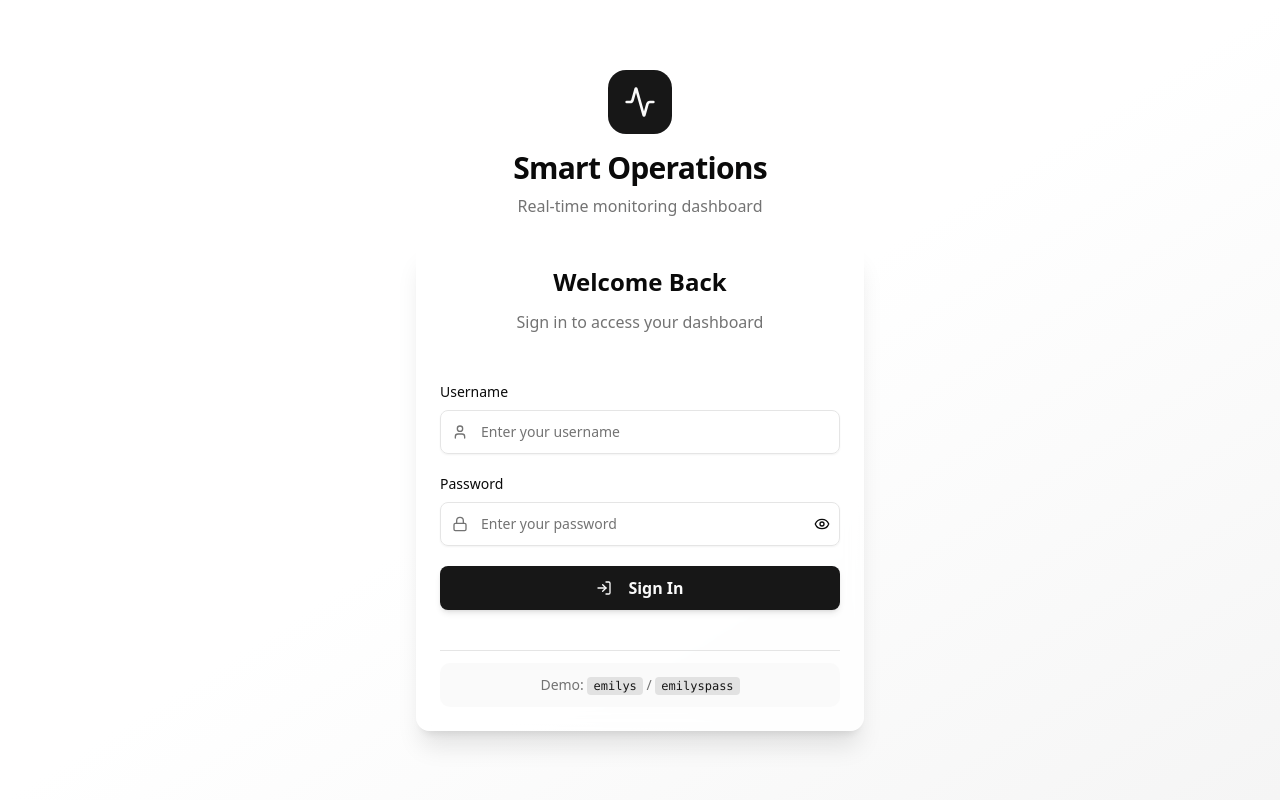
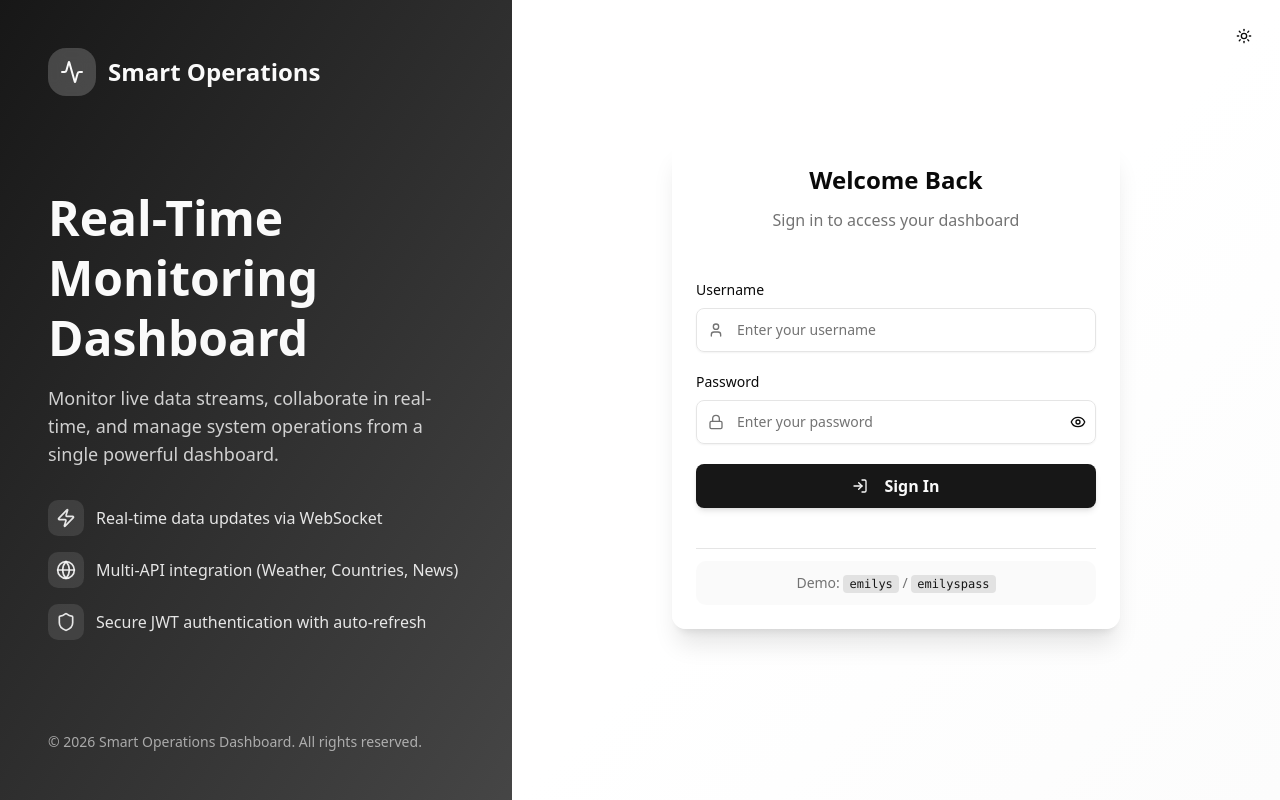
Before and after one commit to sammy429b/Smart_Operation_Dashboard, a React app: page /login in a window 1280 px wide. Built offline with nearby package versions, Linux system fonts and the light colour scheme; no server answers; the HTML template or start-up script is replaced by a standard one.

Commit message:
configured dark mode

```diff
--- a/src/app/App.tsx
+++ b/src/app/App.tsx
@@ -1,13 +1,14 @@
 import { RouterProvider } from 'react-router-dom';
 import { Toaster } from '@/components/ui/sonner';
+import { ThemeProvider } from '@/shared/components';
 import { router } from './router';
 
 function App() {
   return (
-    <>
+    <ThemeProvider>
       <RouterProvider router={router} />
       <Toaster position="top-right" richColors />
-    </>
+    </ThemeProvider>
   );
 }
 
--- a/src/app/layouts/AppLayout.tsx
+++ b/src/app/layouts/AppLayout.tsx
@@ -11,11 +11,15 @@ import {
   DropdownMenuSeparator,
   DropdownMenuTrigger,
 } from '@/components/ui/dropdown-menu';
-import { Activity, LogOut, User, Bell, Settings, Loader2 } from 'lucide-react';
+import { Activity, LogOut, User, Bell, Settings, Loader2, Menu } from 'lucide-react';
+import { useState } from 'react';
+import { Sheet, SheetContent, SheetTrigger } from '@/components/ui/sheet';
+import { ThemeToggle } from '@/shared/components';
 
 export function AppLayout() {
   const { user, logout } = useAuth();
   const navigate = useNavigate();
+  const [mobileMenuOpen, setMobileMenuOpen] = useState(false);
 
   // Validate session on page load/refresh
   const { isValidating } = useSessionValidator();
@@ -32,34 +36,47 @@ export function AppLayout() {
   // Show loading while validating session
   if (isValidating) {
     return (
-      <div className="min-h-screen flex items-center justify-center bg-background">
+      <div className="min-h-screen flex items-center justify-center bg-gradient-to-br from-background to-muted/30">
         <div className="flex flex-col items-center gap-4">
-          <Loader2 className="size-8 animate-spin text-primary" />
-          <p className="text-muted-foreground">Validating session...</p>
+          <div className="relative">
+            <div className="size-16 rounded-2xl bg-primary/10 flex items-center justify-center">
+              <Activity className="size-8 text-primary" />
+            </div>
+            <Loader2 className="absolute -bottom-1 -right-1 size-6 animate-spin text-primary" />
+          </div>
+          <div className="text-center">
+            <p className="font-medium">Smart Operations</p>
+            <p className="text-sm text-muted-foreground">Validating session...</p>
+          </div>
         </div>
       </div>
     );
   }
 
   return (
-    <div className="min-h-screen bg-background flex flex-col">
+    <div className="min-h-screen bg-gradient-to-br from-background via-background to-muted/20 flex flex-col">
       {/* Header */}
-      <header className="sticky top-0 z-50 w-full border-b bg-background/95 backdrop-blur supports-[backdrop-filter]:bg-background/60">
-        <div className="container flex h-14 items-center justify-between">
+      <header className="sticky top-0 z-50 w-full border-b bg-background/80 backdrop-blur-lg supports-[backdrop-filter]:bg-background/60">
+        <div className="flex h-14 sm:h-16 items-center justify-between px-4 sm:px-6 lg:px-8">
           {/* Logo */}
-          <Link to="/" className="flex items-center gap-2 font-semibold">
-            <div className="flex items-center justify-center size-8 rounded-lg bg-primary text-primary-foreground">
-              <Activity className="size-4" />
+          <Link to="/" className="flex items-center gap-2 sm:gap-3 font-semibold group">
+            <div className="flex items-center justify-center size-8 sm:size-10 rounded-xl bg-primary text-primary-foreground shadow-md group-hover:shadow-lg transition-shadow">
+              <Activity className="size-4 sm:size-5" />
             </div>
-            <span className="hidden sm:inline-block">Smart Operations</span>
+            <span className="hidden sm:inline-block text-sm sm:text-base font-bold">
+              Smart Operations
+            </span>
           </Link>
 
-          {/* Right side */}
-          <div className="flex items-center gap-2">
+          {/* Right side - Desktop */}
+          <div className="hidden sm:flex items-center gap-2 sm:gap-3">
+            {/* Theme Toggle */}
+            <ThemeToggle />
+
             {/* Notifications */}
-            <Button variant="ghost" size="icon" className="relative">
-              <Bell className="size-4" />
-              <span className="absolute -top-1 -right-1 size-4 rounded-full bg-destructive text-destructive-foreground text-[10px] flex items-center justify-center">
+            <Button variant="ghost" size="icon" className="relative size-9 sm:size-10">
+              <Bell className="size-4 sm:size-5" />
+              <span className="absolute -top-0.5 -right-0.5 size-4 sm:size-5 rounded-full bg-destructive text-destructive-foreground text-[9px] sm:text-[10px] flex items-center justify-center font-medium shadow-sm">
                 3
               </span>
             </Button>
@@ -67,13 +84,16 @@ export function AppLayout() {
             {/* User menu */}
             <DropdownMenu>
               <DropdownMenuTrigger asChild>
-                <Button variant="ghost" className="relative h-8 w-8 rounded-full">
-                  <Avatar className="size-8">
+                <Button variant="ghost" className="relative h-9 sm:h-10 gap-2 px-2 sm:px-3 rounded-full hover:bg-muted">
+                  <Avatar className="size-7 sm:size-8 ring-2 ring-background">
                     <AvatarImage src={user?.image} alt={user?.firstName} />
-                    <AvatarFallback>
+                    <AvatarFallback className="text-xs sm:text-sm bg-primary/10 text-primary">
                       {user ? getInitials(user.firstName, user.lastName) : 'U'}
                     </AvatarFallback>
                   </Avatar>
+                  <span className="hidden md:inline-block text-sm font-medium max-w-[100px] truncate">
+                    {user?.firstName}
+                  </span>
                 </Button>
               </DropdownMenuTrigger>
               <DropdownMenuContent className="w-56" align="end" forceMount>
@@ -88,27 +108,89 @@ export function AppLayout() {
                   </div>
                 </DropdownMenuLabel>
                 <DropdownMenuSeparator />
-                <DropdownMenuItem>
+                <DropdownMenuItem className="cursor-pointer">
                   <User className="mr-2 size-4" />
                   Profile
                 </DropdownMenuItem>
-                <DropdownMenuItem>
+                <DropdownMenuItem className="cursor-pointer">
                   <Settings className="mr-2 size-4" />
                   Settings
                 </DropdownMenuItem>
                 <DropdownMenuSeparator />
-                <DropdownMenuItem onClick={handleLogout} className="text-destructive">
+                <DropdownMenuItem onClick={handleLogout} className="text-destructive cursor-pointer focus:text-destructive">
                   <LogOut className="mr-2 size-4" />
                   Log out
                 </DropdownMenuItem>
               </DropdownMenuContent>
             </DropdownMenu>
           </div>
+
+          {/* Mobile menu */}
+          <div className="flex sm:hidden items-center gap-2">
+            {/* Theme Toggle - Mobile */}
+            <ThemeToggle />
+
+            <Button variant="ghost" size="icon" className="relative size-9">
+              <Bell className="size-4" />
+              <span className="absolute -top-0.5 -right-0.5 size-4 rounded-full bg-destructive text-destructive-foreground text-[9px] flex items-center justify-center">
+                3
+              </span>
+            </Button>
+
+            <Sheet open={mobileMenuOpen} onOpenChange={setMobileMenuOpen}>
+              <SheetTrigger asChild>
+                <Button variant="ghost" size="icon" className="size-9">
+                  <Menu className="size-5" />
+                </Button>
+              </SheetTrigger>
+              <SheetContent side="right" className="w-72 p-0">
+                <div className="flex flex-col h-full">
+                  <div className="p-4 border-b">
+                    <div className="flex items-center gap-3">
+                      <Avatar className="size-12 ring-2 ring-primary/20">
+                        <AvatarImage src={user?.image} alt={user?.firstName} />
+                        <AvatarFallback className="bg-primary/10 text-primary">
+                          {user ? getInitials(user.firstName, user.lastName) : 'U'}
+                        </AvatarFallback>
+                      </Avatar>
+                      <div className="flex-1 min-w-0">
+                        <p className="font-medium truncate">{user?.firstName} {user?.lastName}</p>
+                        <p className="text-sm text-muted-foreground truncate">{user?.email}</p>
+                      </div>
+                    </div>
+                  </div>
+                  <div className="flex-1 p-4 space-y-1">
+                    <Button variant="ghost" className="w-full justify-start gap-3 h-11">
+                      <User className="size-5" />
+                      Profile
+                    </Button>
+                    <Button variant="ghost" className="w-full justify-start gap-3 h-11">
+                      <Settings className="size-5" />
+                      Settings
+                    </Button>
+                  </div>
+                  <div className="p-4 border-t">
+                    <Button
+                      variant="destructive"
+                      className="w-full gap-2"
+                      onClick={() => {
+                        setMobileMenuOpen(false);
+                        handleLogout();
+                      }}
+                    >
+                      <LogOut className="size-4" />
+                      Log out
+                    </Button>
+                  </div>
+                </div>
+              </SheetContent>
+            </Sheet>
+          </div>
         </div>
       </header>
 
       {/* Main content */}
-      <main className="flex-1 container py-6">
+      <main className="flex-1">
         <Outlet />
       </main>
 
--- a/src/app/pages/DashboardPage.tsx
+++ b/src/app/pages/DashboardPage.tsx
@@ -1,35 +1,5 @@
+import { DashboardLayout } from '@/features/dashboard/components/DashboardLayout';
+
 export function DashboardPage() {
-  return (
-    <div className="space-y-6">
-      <div>
-        <h1 className="text-3xl font-bold tracking-tight">Dashboard</h1>
-        <p className="text-muted-foreground">Welcome to Smart Operations Dashboard</p>
-      </div>
-
-      {/* Placeholder content */}
-      <div className="grid gap-4 md:grid-cols-2 lg:grid-cols-4">
-        {[1, 2, 3, 4].map((i) => (
-          <div key={i} className="rounded-lg border bg-card p-6">
-            <div className="text-2xl font-bold">--</div>
-            <p className="text-xs text-muted-foreground">Widget {i}</p>
-          </div>
-        ))}
-      </div>
-
-      <div className="grid gap-4 lg:grid-cols-7">
-        <div className="col-span-4 rounded-lg border bg-card p-6">
-          <h3 className="font-semibold mb-4">Analytics</h3>
-          <div className="h-64 flex items-center justify-center text-muted-foreground">
-            Chart placeholder
-          </div>
-        </div>
-        <div className="col-span-3 rounded-lg border bg-card p-6">
-          <h3 className="font-semibold mb-4">Live Alerts</h3>
-          <div className="h-64 flex items-center justify-center text-muted-foreground">
-            Alerts placeholder
-          </div>
-        </div>
-      </div>
-    </div>
-  );
+  return <DashboardLayout />;
 }
--- a/src/app/pages/LoginPage.tsx
+++ b/src/app/pages/LoginPage.tsx
@@ -1,20 +1,84 @@
 import { LoginForm } from '@/features/auth';
-import { Activity } from 'lucide-react';
+import { Activity, Shield, Zap, Globe } from 'lucide-react';
+import { ThemeToggle } from '@/shared/components';
 
 export function LoginPage() {
   return (
-    <div className="min-h-screen flex items-center justify-center bg-gradient-to-br from-background via-background to-muted p-4">
-      <div className="w-full max-w-md space-y-6">
-        {/* Logo/Branding */}
-        <div className="text-center space-y-2">
-          <div className="inline-flex items-center justify-center size-16 rounded-2xl bg-primary text-primary-foreground mb-4">
-            <Activity className="size-8" />
+    <div className="min-h-screen flex flex-col lg:flex-row relative">
+      {/* Theme Toggle - Fixed position */}
+      <div className="absolute top-4 right-4 z-50">
+        <ThemeToggle />
+      </div>
+
+      {/* Left Panel - Branding (hidden on mobile, visible on lg+) */}
+      <div className="hidden lg:flex lg:w-1/2 xl:w-2/5 bg-gradient-to-br from-primary via-primary/90 to-primary/80 text-primary-foreground p-8 lg:p-12 flex-col justify-between">
+        <div>
+          <div className="flex items-center gap-3">
+            <div className="flex items-center justify-center size-12 rounded-2xl bg-primary-foreground/20 backdrop-blur-sm">
+              <Activity className="size-6" />
+            </div>
+            <span className="text-2xl font-bold">Smart Operations</span>
           </div>
-          <h1 className="text-3xl font-bold tracking-tight">Smart Operations</h1>
-          <p className="text-muted-foreground">Real-time monitoring dashboard</p>
         </div>
 
-        <LoginForm />
+        <div className="space-y-8">
+          <div>
+            <h1 className="text-4xl xl:text-5xl font-bold leading-tight">
+              Real-Time Monitoring Dashboard
+            </h1>
+            <p className="mt-4 text-lg text-primary-foreground/80 max-w-md">
+              Monitor live data streams, collaborate in real-time, and manage system operations from a single powerful dashboard.
+            </p>
+          </div>
+
+          <div className="grid gap-4">
+            <div className="flex items-center gap-3 text-primary-foreground/90">
+              <div className="p-2 rounded-lg bg-primary-foreground/10">
+                <Zap className="size-5" />
+              </div>
+              <span>Real-time data updates via WebSocket</span>
+            </div>
+            <div className="flex items-center gap-3 text-primary-foreground/90">
+              <div className="p-2 rounded-lg bg-primary-foreground/10">
+                <Globe className="size-5" />
+              </div>
+              <span>Multi-API integration (Weather, Countries, News)</span>
+            </div>
+            <div className="flex items-center gap-3 text-primary-foreground/90">
+              <div className="p-2 rounded-lg bg-primary-foreground/10">
+                <Shield className="size-5" />
+              </div>
+              <span>Secure JWT authentication with auto-refresh</span>
+            </div>
+          </div>
+        </div>
+
+        <p className="text-sm text-primary-foreground/60">
+          © 2026 Smart Operations Dashboard. All rights reserved.
+        </p>
+      </div>
+
+      {/* Right Panel - Login Form */}
+      <div className="flex-1 flex items-center justify-center bg-gradient-to-br from-background via-background to-muted/30 p-4 sm:p-6 md:p-8">
+        <div className="w-full max-w-md space-y-6 sm:space-y-8">
+          {/* Mobile Logo (visible on mobile, hidden on lg+) */}
+          <div className="text-center space-y-3 lg:hidden">
+            <div className="inline-flex items-center justify-center size-16 sm:size-20 rounded-2xl bg-primary text-primary-foreground shadow-lg">
+              <Activity className="size-8 sm:size-10" />
+            </div>
+            <div>
+              <h1 className="text-2xl sm:text-3xl font-bold tracking-tight">Smart Operations</h1>
+              <p className="text-sm sm:text-base text-muted-foreground">Real-time monitoring dashboard</p>
+            </div>
+          </div>
+
+          <LoginForm />
+
+          {/* Footer for mobile */}
+          <p className="text-center text-xs text-muted-foreground lg:hidden">
+            © 2026 Smart Operations Dashboard
+          </p>
+        </div>
       </div>
     </div>
   );
```
Also changed, not shown: src/app/router.tsx (+13 -1 lines).
